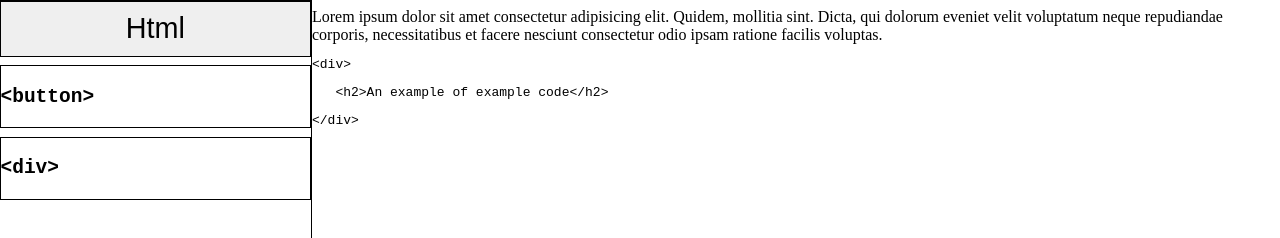
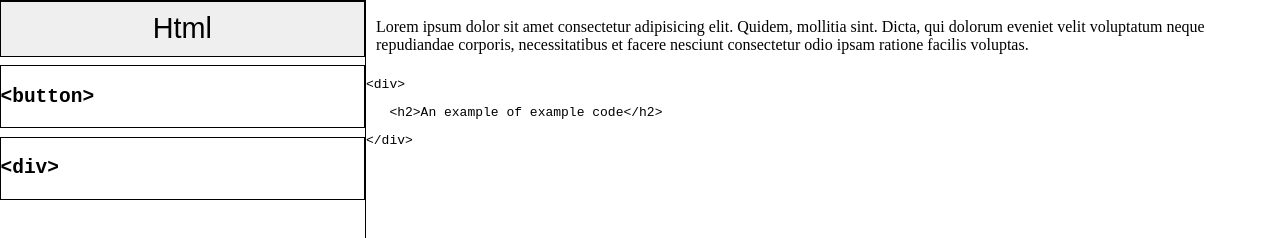
Before and after one commit to CamiloTangoa/Couch-Computer, a plain HTML site: page index.html in a window 1280 px wide. Shown: the top 238 px of the page. Drawn offline with Linux system fonts and the light colour scheme.

Commit message:
Add padding to section class

```diff
--- a/css/styles.css
+++ b/css/styles.css
@@ -38,5 +38,6 @@ html {
 }
 
 .section {
-    width: 75vw;
+    width: 70vw;
+    padding: 10px 0px 10px 10px;
 }
```
